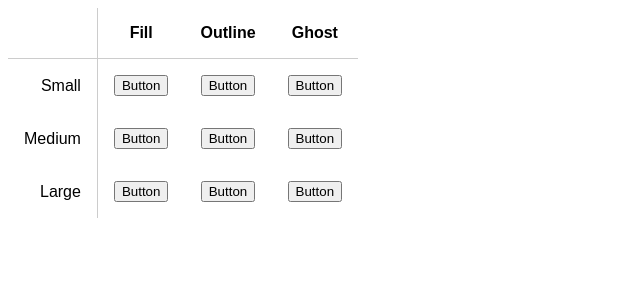
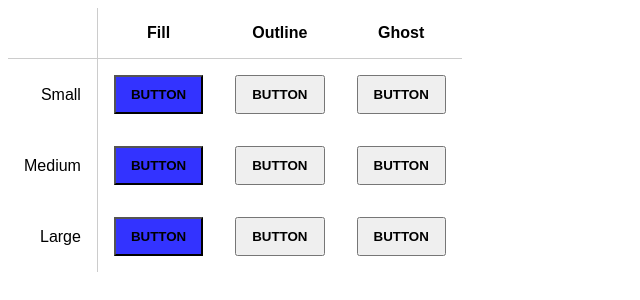
Before and after one commit to neil-coutinho/jwc-button, a React (Create React App) app: page / in a window 1280 px wide. Shown: the top 300 px of the page, without its empty margins (0-640 px from the left). Built offline with nearby package versions, Linux system fonts and the light colour scheme.

Commit message:
Basic button styles Added Base button styles

```diff
--- a/src/Button.js
+++ b/src/Button.js
@@ -3,8 +3,37 @@ import styled from "styled-components";
 
 import { COLORS } from "./constants";
 
+// {
+//   primary: "hsl(240deg 100% 60%)",
+//   primaryLight: "hsl(235deg 100% 62%)",
+//   white: "hsl(0deg 0% 100%)",
+//   offwhite: "hsl(235deg 85% 97%)",
+//   gray: "hsl(240deg 10% 50%)",
+//   transparentGray15: "hsl(240deg 10% 50% / 0.15)",
+//   transparentGray75: "hsl(240deg 10% 50% / 0.75)",
+//   black: "hsl(0deg 0% 0%)"
+// };
+
+const ButtonStyles = styled.button`
+  padding: 10px 15px;
+  text-transform: uppercase;
+  font-weight: bold;
+`;
+
+const ButtonFill = styled(ButtonStyles)`
+  background: ${COLORS.primary};
+`;
+
 const Button = ({ variant, size, children }) => {
-  return <button>{children}</button>;
+  if (variant === "fill") {
+    return <ButtonFill>{children}</ButtonFill>;
+  } else if (variant === "outline") {
+    return <ButtonStyles>{children}</ButtonStyles>;
+  } else if (variant === "ghost") {
+    return <ButtonStyles>{children}</ButtonStyles>;
+  }
+
+  return null;
 };
 
 export default Button;
```
